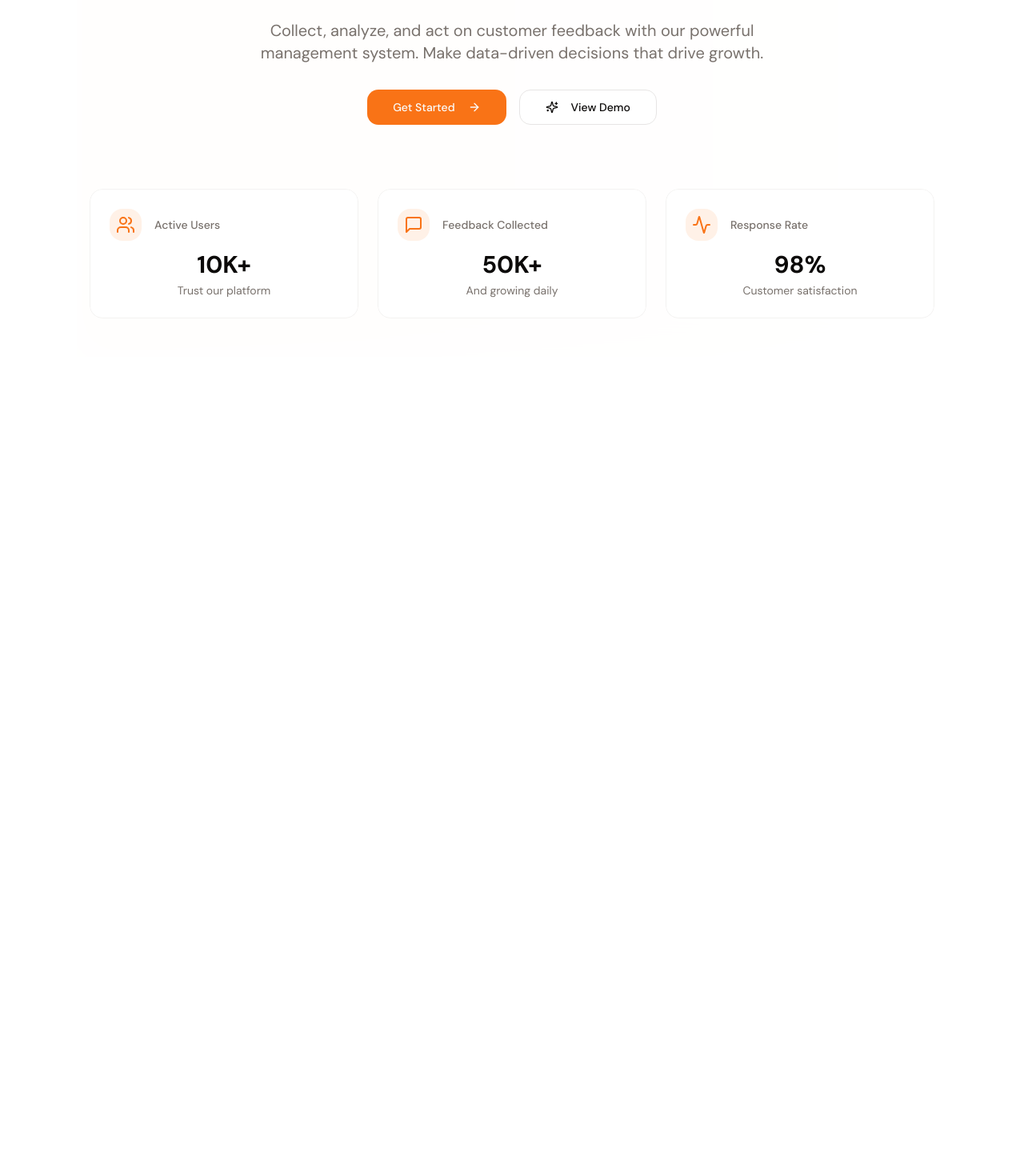
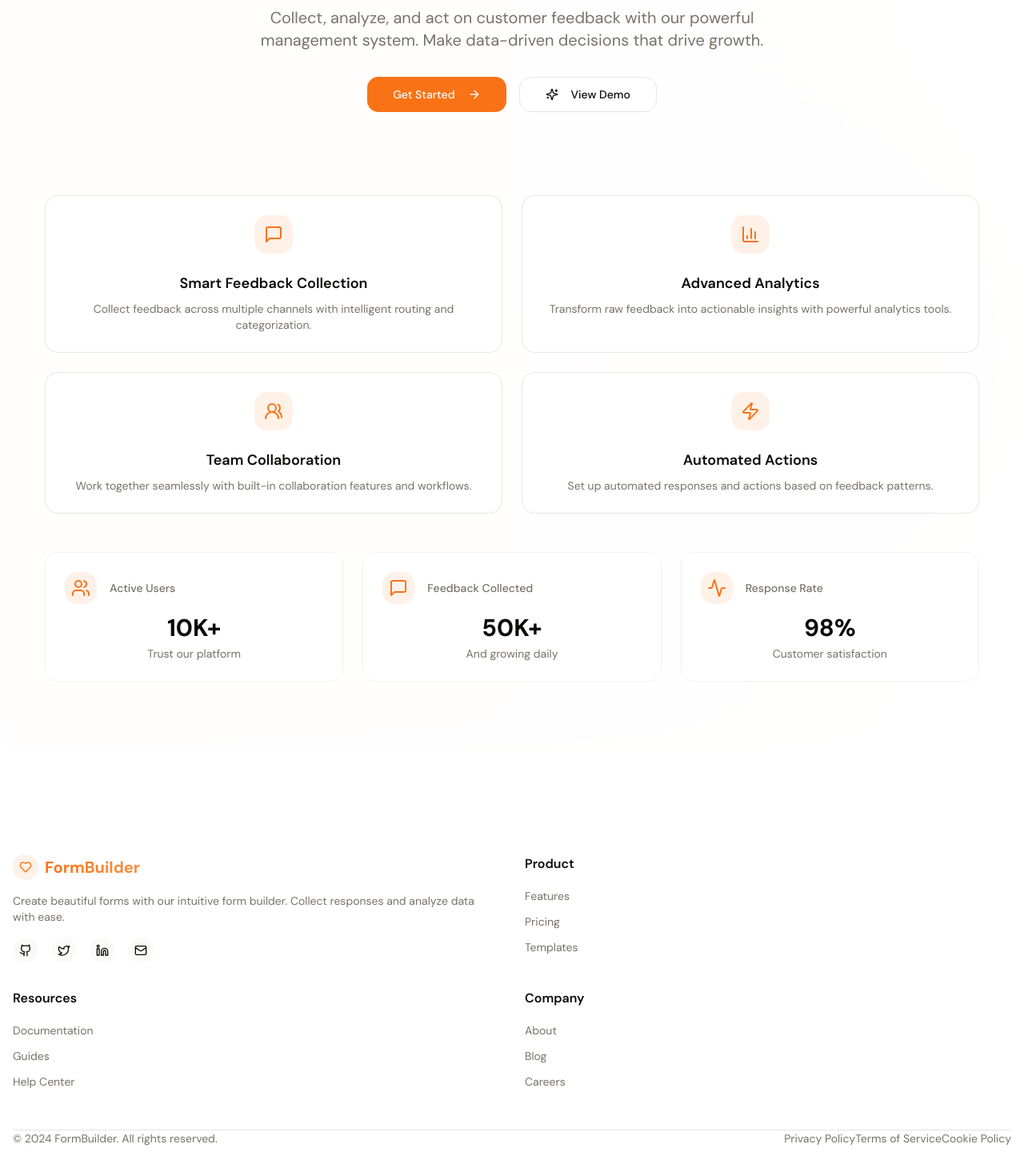
Before and after one commit to Adityaadpandey/Feedback-Management-Sys, a Next.js app in the folder frontend/: page / in a window 1280 px wide. Shown: the part 438-1908 px from the top of the page at 80% size. Before the commit the page ends 980 px from the top, so only its background shows below. Built offline with nearby package versions, Linux system fonts and the light colour scheme; no server answers.

Commit message:
ui changes

```diff
--- a/frontend/src/app/page.tsx
+++ b/frontend/src/app/page.tsx
@@ -1,11 +1,15 @@
 import React from 'react'
+import { Footer } from '@/components/globals/footer';
 import { HeroSection } from '@/components/home/hero-section';
 
 const page = () => {
-  return (
-     <div className="flex min-h-screen flex-col items-center justify-between p-4 md:p-24 overflow-hidden">
-      <HeroSection />
-    </div>
+    return (
+      <>
+     <div className="">
+          <HeroSection />
+      </div>
+      <Footer/>
+      </>
   )
 }
 
--- /dev/null
+++ b/frontend/src/components/globals/footer.jsx
@@ -0,0 +1,151 @@
+"use client";
+
+import { motion } from "framer-motion";
+import { Github, Twitter, Linkedin, Mail, Heart } from "lucide-react";
+import Link from "next/link";
+
+export function Footer() {
+  const currentYear = new Date().getFullYear();
+
+  const socialLinks = [
+    {
+      icon: Github,
+      href: "https://github.com",
+      label: "GitHub",
+    },
+    {
+      icon: Twitter,
+      href: "https://twitter.com",
+      label: "Twitter",
+    },
+    {
+      icon: Linkedin,
+      href: "https://linkedin.com",
+      label: "LinkedIn",
+    },
+    {
+      icon: Mail,
+      href: "mailto:contact@example.com",
+      label: "Email",
+    },
+  ];
+
+  const footerLinks = [
+    {
+      title: "Product",
+      links: [
+        { label: "Features", href: "#" },
+        { label: "Pricing", href: "#" },
+        { label: "Templates", href: "#" },
+      ],
+    },
+    {
+      title: "Resources",
+      links: [
+        { label: "Documentation", href: "#" },
+        { label: "Guides", href: "#" },
+        { label: "Help Center", href: "#" },
+      ],
+    },
+    {
+      title: "Company",
+      links: [
+        { label: "About", href: "#" },
+        { label: "Blog", href: "#" },
+        { label: "Careers", href: "#" },
+      ],
+    },
+  ];
+
+  return (
+    <footer className="relative mt-20">
+      {/* Decorative Top Border */}
+      <div className="absolute top-0 left-0 w-full h-1 bg-gradient-to-r from-primary/50 via-primary to-primary/50" />
+
+      <div className="max-w-7xl mx-auto px-4 sm:px-6 lg:px-8 py-12">
+        <div className="grid grid-cols-1 md:grid-cols-2 lg:grid-cols-4 gap-8">
+          {/* Brand Section */}
+          <div className="space-y-4">
+            <motion.div
+              initial={{ opacity: 0, y: 20 }}
+              animate={{ opacity: 1, y: 0 }}
+              transition={{ duration: 0.5 }}
+              className="flex items-center space-x-2"
+            >
+              <div className="w-8 h-8 rounded-full bg-primary/10 flex items-center justify-center">
+                <Heart className="w-4 h-4 text-primary" />
+              </div>
+              <span className="text-xl font-bold bg-clip-text text-transparent bg-gradient-to-r from-primary to-primary/80">
+                FormBuilder
+              </span>
+            </motion.div>
+            <p className="text-muted-foreground text-sm">
+              Create beautiful forms with our intuitive form builder. Collect responses and analyze data with ease.
+            </p>
+
+            {/* Social Links */}
+            <div className="flex space-x-4">
+              {socialLinks.map((social) => (
+                <motion.a
+                  key={social.label}
+                  href={social.href}
+                  target="_blank"
+                  rel="noopener noreferrer"
+                  whileHover={{ scale: 1.1 }}
+                  whileTap={{ scale: 0.95 }}
+                  className="p-2 rounded-full bg-accent/50 hover:bg-accent transition-colors"
+                >
+                  <social.icon className="w-4 h-4" />
+                  <span className="sr-only">{social.label}</span>
+                </motion.a>
+              ))}
+            </div>
+          </div>
+
+          {/* Links Sections */}
+          {footerLinks.map((section) => (
+            <div key={section.title} className="space-y-4">
+              <h3 className="font-semibold text-foreground">{section.title}</h3>
+              <ul className="space-y-2">
+                {section.links.map((link) => (
+                  <motion.li
+                    key={link.label}
+                    whileHover={{ x: 5 }}
+                    transition={{ type: "spring", stiffness: 300 }}
+                  >
+                    <Link
+                      href={link.href}
+                      className="text-muted-foreground hover:text-foreground transition-colors text-sm"
+                    >
+                      {link.label}
+                    </Link>
+                  </motion.li>
+                ))}
+              </ul>
+            </div>
+          ))}
+        </div>
+
+        {/* Bottom Section */}
+        <div className="mt-12 pt-8 border-t border-border">
+          <div className="flex flex-col sm:flex-row justify-between items-center space-y-4 sm:space-y-0">
+            <p className="text-sm text-muted-foreground">
+              © {currentYear} FormBuilder. All rights reserved.
+            </p>
+            <div className="flex space-x-6 text-sm text-muted-foreground">
+              <Link href="#" className="hover:text-foreground transition-colors">
+                Privacy Policy
+              </Link>
+              <Link href="#" className="hover:text-foreground transition-colors">
+                Terms of Service
+              </Link>
+              <Link href="#" className="hover:text-foreground transition-colors">
+                Cookie Policy
+              </Link>
+            </div>
+          </div>
+        </div>
+      </div>
+    </footer>
+  );
+}
--- /dev/null
+++ b/frontend/src/components/home/InteractiveShowcase.tsx
@@ -0,0 +1,56 @@
+"use client";
+
+import { motion } from "framer-motion";
+import { BarChart3, MessageSquare, Users2, Zap } from "lucide-react";
+import { FeatureCard } from "./feature-card";
+
+export function InteractiveShowcase() {
+  const features = [
+    {
+      icon: MessageSquare,
+      title: "Smart Feedback Collection",
+      description: "Collect feedback across multiple channels with intelligent routing and categorization.",
+    },
+    {
+      icon: BarChart3,
+      title: "Advanced Analytics",
+      description: "Transform raw feedback into actionable insights with powerful analytics tools.",
+    },
+    {
+      icon: Users2,
+      title: "Team Collaboration",
+      description: "Work together seamlessly with built-in collaboration features and workflows.",
+    },
+    {
+      icon: Zap,
+      title: "Automated Actions",
+      description: "Set up automated responses and actions based on feedback patterns.",
+    },
+  ];
+
+  return (
+    <div className="relative">
+      <motion.div
+        initial={{ opacity: 0, scale: 0.95 }}
+        animate={{ opacity: 1, scale: 1 }}
+        transition={{ duration: 0.5 }}
+        className="relative z-10 grid gap-6 sm:grid-cols-2"
+      >
+        {features.map((feature, index) => (
+          <FeatureCard
+            key={feature.title}
+            icon={feature.icon}
+            title={feature.title}
+            description={feature.description}
+            delay={index * 0.1}
+          />
+        ))}
+      </motion.div>
+
+      {/* Decorative Elements */}
+      {/* <div className="absolute -inset-x-4 -inset-y-4 z-0 bg-secondary/30 backdrop-blur-xl rounded-2xl" /> */}
+      <div className="absolute top-0 right-0 -z-10 h-96 w-96 bg-primary/20 blur-[100px] rounded-full" />
+      <div className="absolute bottom-0 left-0 -z-10 h-96 w-96 bg-secondary/30 blur-[100px] rounded-full" />
+    </div>
+  );
+}
--- /dev/null
+++ b/frontend/src/components/home/feature-card.tsx
@@ -0,0 +1,31 @@
+"use client";
+
+import { motion } from "framer-motion";
+import { LucideIcon } from "lucide-react";
+
+interface FeatureCardProps {
+  icon: LucideIcon;
+  title: string;
+  description: string;
+  delay?: number;
+}
+
+export function FeatureCard({ icon: Icon, title, description, delay = 0 }: FeatureCardProps) {
+  return (
+    <motion.div
+      initial={{ opacity: 0, y: 20 }}
+      animate={{ opacity: 1, y: 0 }}
+      transition={{ duration: 0.5, delay }}
+      className="group relative rounded-2xl border bg-card p-6 hover:shadow-lg transition-all duration-300"
+    >
+      <div className="absolute inset-0 bg-gradient-to-r from-primary/10 to-transparent opacity-0 group-hover:opacity-100 transition-opacity duration-300 rounded-2xl" />
+      <div className="relative z-10">
+        <div className="mb-4 inline-block rounded-lg bg-primary/10 p-3">
+          <Icon className="h-6 w-6 text-primary" />
+        </div>
+        <h3 className="mb-2 text-lg font-semibold">{title}</h3>
+        <p className="text-sm text-muted-foreground">{description}</p>
+      </div>
+    </motion.div>
+  );
+}
--- a/frontend/src/components/home/hero-section.tsx
+++ b/frontend/src/components/home/hero-section.tsx
@@ -4,15 +4,17 @@ import { Button } from "@/components/ui/button";
 import { GradientText } from "@/components/ui/gradient-text";
 import { MovingBorder } from "@/components/ui/moving-border";
 import { Spotlight } from "@/components/ui/spotlight";
+import { motion } from "framer-motion";
 import { ArrowRight, Sparkles } from "lucide-react";
 import { useRouter } from 'next/navigation';
 import { HeroBadge } from "./hero-badge";
 import { HeroStats } from "./hero-stats";
+import { InteractiveShowcase } from "./InteractiveShowcase";
 
 export function HeroSection() {
     const router = useRouter()
     return (
-    <div className="w-full relative isolate overflow-hidden">
+        <div className="w-full relative isolate overflow-hidden pt-20">
             <MovingBorder className="rounded-[30px] overflow-hidden">
                 <Spotlight className="min-h-[80vh] flex flex-col items-center justify-center text-center px-4 py-12 bg-background/95 relative">
                     <HeroBadge />
@@ -30,7 +32,7 @@ export function HeroSection() {
                     <div className="flex flex-col sm:flex-row gap-4 mb-8 animate-fade-in [--animation-delay:400ms]">
                         <Button size="lg"
                             className="group"
-                          onClick={() => {router.push('/dashboard')}}
+                            onClick={() => { router.push('/dashboard') }}
                         >
                             <span className="mr-2">Get Started</span>
                             <ArrowRight className="w-4 h-4 transition-transform group-hover:translate-x-1" />
@@ -41,7 +43,17 @@ export function HeroSection() {
                         </Button>
                     </div>
 
+                    <div className="m-10">
+                        <motion.div
+                            initial={{ opacity: 0, scale: 0.95 }}
+                            animate={{ opacity: 1, scale: 1 }}
+                            transition={{ duration: 0.5, delay: 0.2 }}
+                            className="relative lg:mt-8"
+                        >
+                            <InteractiveShowcase />
+                        </motion.div>
                     <HeroStats />
+                    </div>
                 </Spotlight>
             </MovingBorder>
         </div>
```
Lines whose indentation alone changed are shown as unchanged.
